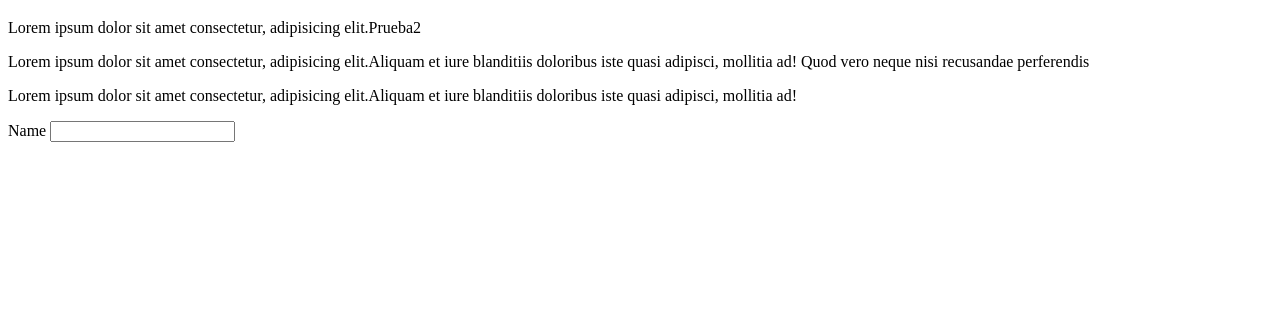
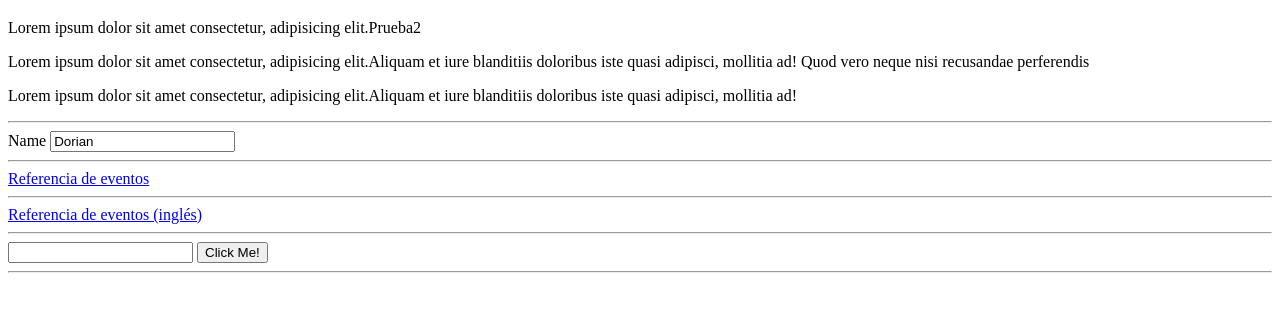
Before and after one commit to CandelaMartinez/Javascript_DesarrolloWeb, a plain HTML site: page index.html in a window 1280 px wide. Shown: the part 61-372 px from the top of the page. Drawn offline with Linux system fonts and the light colour scheme.

Commit message:
segundo commit agregando comentarios al codigo

```diff
--- a/index.html
+++ b/index.html
@@ -14,11 +14,20 @@
 
         <p class="paragraph">Lorem ipsum dolor sit amet consectetur, adipisicing elit.Aliquam et iure blanditiis doloribus iste quasi adipisci, mollitia ad!</p>
     </section>
-
+    <hr>
     <form>
         <label for="name">Name</label>
-        <input id="name" type="text" value=""/>
+        <input id="name" type="text" value="Dorian"/>
     </form>
+    <hr>
+   <a href="https://developer.mozilla.org/es/docs/Web/Events">Referencia de eventos</a>
+   <hr>
+   <a href="https://developer.mozilla.org/en-US/docs/Web/Events">Referencia de eventos (inglés)</a>
+   <hr>
+   <div id="box" class="box red"></div>
+   <input id="input" type="text">
+   <button id="button">Click Me!</button>
+   <hr>
 
     <script src="scripts.js"></script>
 </body>
--- a/scripts.js
+++ b/scripts.js
@@ -1,34 +1,70 @@
-/*const title= document.getElementById('title')
 
+//--------------------------accedo al elemento con id title y accedo al texto dentro
+
+//const title= document.getElementById('title')
 //title.textContent= 'DOM - accediendo a nodos'
 
-const paragraph = document.querySelector('.paragraph')
+
+//..........................accedo al elemento del tipo selector .paragraph,
+//..........................dentro accedo al elemento del tipo span y su contenido en texto
+
+/*const paragraph = document.querySelector('.paragraph')
 
 const span= paragraph.querySelector("span")
 
 console.log(span.textContent)
 
 const span2= document.getElementById('title').querySelector('span')
-console.log(span2.textContent)
+console.log(span2.textContent)*/
 
-const paragraphs= document.querySelectorAll('.paragraph')
-console.log(paragraphs)
+//..........................accedo a todos los selectores .paragraph en una lista de NodeLis
 
-const paragraphSpread= [...document.querySelectorAll('.paragraph')]
+/*const paragraphs= document.querySelectorAll('.paragraph')
+console.log(paragraphs)*/
 
-
+//.........................convierto un NodeList en un array
+/*const paragraphSpread= [...document.querySelectorAll('.paragraph')]
 
 const paragraphArray= Array.from(document.querySelectorAll('.paragraph'))
 
 paragraphArray.map(p=>console.log(p.children))*/
 
-const title= document.getElementById('title')
-const names= document.getElementById('name')
+//..........................accedo al elemento con id title y name
+//const title= document.getElementById('title')
+//const names= document.getElementById('name')
+
+//............................accedo a los atributos de name
 
 //console.log(names.getAttribute('type'))
 
+//............................hago que el atributo type sea del tipo date
 //names.setAttribute('type','date')
 //console.log(names)
 
-console.log(title)
-console.log(names)
+//............................agrego una clase
+//title.classList.add('main-title')
+
+
+//............................quito una clase
+//title.classList.remove('main-title')
+
+//............................veo si el elemento title contiene una clase main-title
+/*if(title.classList.contains('main-title')) console.log('Title tiene la clase main-title')
+else console.log('title no tiene la clase main-title')*/
+
+//............................reemplazo la clase title por la clase other
+//title.classList.replace('title','other')
+
+//console.log(title)
+//console.log(names)
+
+//............................imprimo el html del elemento title
+//console.log(title.innerHTML)
+
+//...........................imprimo el contenido de texto del elemento title
+//console.log(title.textContent)
+
+//...........................imprimo el valor de value del elemento name
+//console.log(names.value)
+
+//...........................eventos:
```
